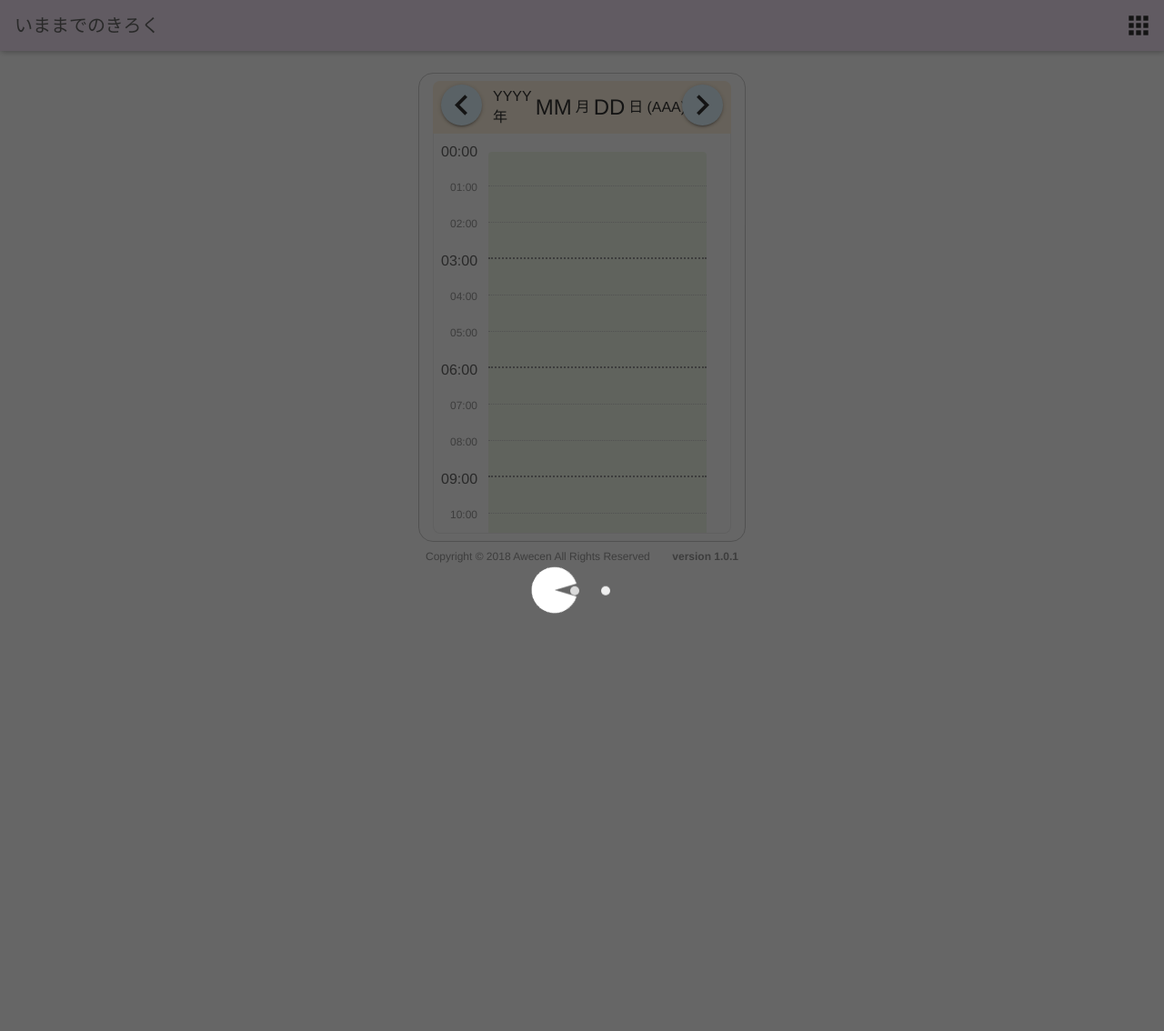
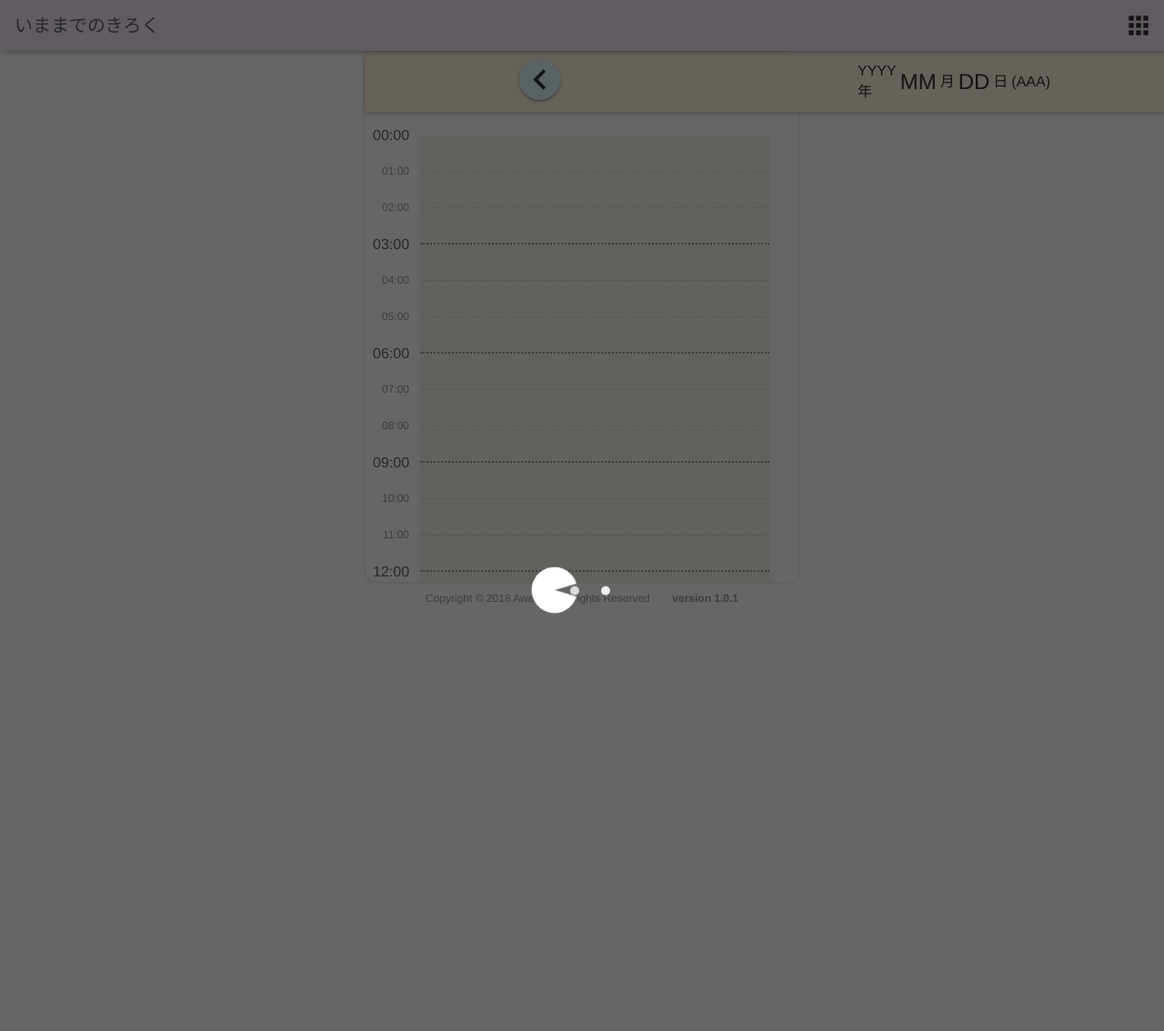
Before and after one commit to awecen/web.multi_switch, a Django app: template templates/multi_switch/logs.html in a window 1280 px wide. Shown: the top 1134 px of the page at 91% size. Run offline with Django 3.2, Linux system fonts and the light colour scheme; the template is opened without the code that fills it, so the values that code supplies are empty; some libraries are stand-ins or nearby versions.

Commit message:
#000015 Changed design of outer frame in body

```diff
--- a/static/multi_switch/css/base.css
+++ b/static/multi_switch/css/base.css
@@ -121,10 +121,13 @@ html{
 
 /* container */
 .container{
-    width: 360px;
-    border: 1px #cccccc solid;
+    width: 100%;
+    max-width: 480px;
+    min-width: 320px;
+    border: 1px #f0f0f0 solid;
     border-radius: 16px;
-    margin-top: 80px;
+    margin-top: 56px;
+    padding: 0;
 }
 
 /* ツールブロック */
--- a/static/multi_switch/css/logs.css
+++ b/static/multi_switch/css/logs.css
@@ -3,7 +3,6 @@
 /**********/
 .timer-body{
     /* 本体 */
-    padding: 8px 0px;
 }
 
 /************/
@@ -44,9 +43,11 @@
     flex-direction: row;
     justify-content: space-around;
     background-color: #fff3e0;
-    padding: 4px;
-    border-radius: 8px 8px 0 0;
-    position: relative;
+    padding: 8px;
+    position: fixed;
+    filter: drop-shadow(1px 1px 3px rgba(0,0,0,0.3));
+    width: 100%;
+    overflow: hidden;
 }
 
 .date-selector .previous-date i.disabled{
@@ -135,15 +136,16 @@
 /* Log Content - Common */
 /************************/
 .log-contents{
-    padding: 0px 8px 8px 8px;
-    display: flex;
-    flex-direction: row;
+    overflow-x: hidden;
     overflow-y: scroll;
-    height: 440px;
+    height: 520px;
     border-left: 1px #f0f0f0 solid;
     border-right: 1px #f0f0f0 solid;
     border-bottom: 1px #f0f0f0 solid;
     border-radius: 0 0 8px 8px;
+    float: left;
+    width: 100%;
+    margin-top: 64px;
 }
 
 /***********************/
@@ -152,7 +154,8 @@
 .log-contents .graph{
     display: flex;
     flex-direction: row;
-    width: 292px;
+    width: 100%;
+    margin: 8px;
 }
 .log-contents .graph .graph-scales{
     display: flex;
@@ -177,9 +180,9 @@
 }
 .log-contents .graph .graph-body{
     height: 1000px;
-    width: 240px;
-    margin-left: 12px;
+    margin: 0 40px 0 12px;
     padding: 20px 0;
+    width: inherit;
 }
 .log-contents .graph .graph-body .graph-base {
     height: 960px;
@@ -187,32 +190,27 @@
     border-radius: 4px;
     background-color: #f1f8e9;
 }
-.log-contents .graph .graph-lines{
-    width: 240px;
-    height: 900px;
-    padding-top: 18px;
-    position: relative;
-    left: -240px;
-}
-.log-contents .graph .graph-lines .scale-1{
+.log-contents .graph .graph-body .graph-base .scale-1{
     color: #666666;
     height: 40px;
     border-bottom: 2px #999999 dotted;
     width: inherit;
 }
-.log-contents .graph .graph-lines .scale-2{
+.log-contents .graph .graph-body .graph-base .scale-2{
     color: #999999;
     height: 40px;
     border-bottom: 1px #cccccc dotted;
     width: inherit;
 }
+
+
 /*****************+*****/
 /* Log Contents - Icon */
 /*****************+*****/
 .icons{
     position: relative;
-    top: 0;
-    left: -240px;
+    top: -988px;
+    left: 60px;
 }
 .graph-icon{
     position: absolute;
@@ -228,6 +226,7 @@
     padding: 8px;
     -webkit-box-shadow: 0 2px 2px 0 rgba(0,0,0,0.14), 0 3px 1px -2px rgba(0,0,0,0.12), 0 1px 5px 0 rgba(0,0,0,0.2);
     box-shadow: 0 2px 2px 0 rgba(0,0,0,0.14), 0 3px 1px -2px rgba(0,0,0,0.12), 0 1px 5px 0 rgba(0,0,0,0.2);
+    overflow: hidden;
 }
 
 .graph-icon.milk i{
@@ -338,8 +337,7 @@
     background-color: #ffffff;
     width: 360px;
     border-radius: 8px;
-    margin: 0 auto;
-    margin-top: 24px;
+    margin: 80px auto 0 auto;
 }
 
 .log-detail .detail-body .header{
--- a/static/multi_switch/js/logs.js
+++ b/static/multi_switch/js/logs.js
@@ -198,10 +198,15 @@ let TimerLogs = {
             return 0;
         });
 
-        // 1枠(40px=1時間)内に最大いくつアイコンが重なるかを算出
+        // 一番左にくるログのID
+        // 重なりがあればいくつ重なるか
+        // この２つを算出
         let basementTime = new Date(targetLogs.length > 0 ? targetLogs[0].switch_time: null);
-        let max_icons_in_a_row = 1;
-        let icons_in_a_row = 1;
+        let firstIconInfo = {
+                id: targetLogs.length > 0 ? targetLogs[0].id: null,
+                icons_in_a_row: 1,
+        };
+        let iconRowsInfo = [];
 
         for(let i = 1; i < targetLogs.length; i++){
             let nextLog = targetLogs[i];
@@ -213,46 +218,55 @@ let TimerLogs = {
                 seconds: delta.deltaSeconds,
             });
             if(deltaSeconds <= 3600){
-                icons_in_a_row += 1;
+                firstIconInfo.icons_in_a_row += 1;
                 if(i === targetLogs.length - 1){
-                    max_icons_in_a_row = icons_in_a_row;
+                    iconRowsInfo.push(firstIconInfo);
                 }
             }else{
-                max_icons_in_a_row = max_icons_in_a_row < icons_in_a_row ? icons_in_a_row : max_icons_in_a_row;
-                icons_in_a_row = 1;
+                iconRowsInfo.push(firstIconInfo);
+                // max_icons_in_a_row = max_icons_in_a_row < icons_in_a_row ? icons_in_a_row : max_icons_in_a_row;
+                firstIconInfo = {
+                    id: targetLogs[i].id,
+                    icons_in_a_row: 1,
+                };
                 basementTime = new Date(targetLogs[i].switch_time);
             };
         }
 
-        TimerLogs.limitsOfEveryLane = [];
-        if(6 < max_icons_in_a_row){
-            for(let i = 0 ; i < max_icons_in_a_row ; i++){
-                TimerLogs.limitsOfEveryLane.push(0);
+        let graphWidth = Math.floor($('.graph-base').width());
+
+        let targetLogsCounter = 0;
+        iconRowsInfo.forEach(function(iconRow){
+            let tempLeft = 0;
+            for(let i = 0; i < iconRow.icons_in_a_row; i++){
+                // Y軸は時分秒から出すだけ
+
+                let iconLog = targetLogs[i + targetLogsCounter];
+                let top = TimerLogs.calculateYPositionOfIcon(new Date(iconLog.switch_time));
+                let left = tempLeft;
+                if(iconRow.icons_in_a_row * 40 <= graphWidth){
+                    // 重ねなくても収まる場合
+                    tempLeft += 40;
+                } else {
+                    // 重ねないと収まらない場合
+                    tempLeft += Math.floor(graphWidth / iconRow.icons_in_a_row);
+                }
+                // アイコンdiv作成
+                let $icon = TimerLogs.createIconElement(iconLog.type);
+                // メモ引っ張るときに使うID
+                $icon.attr('row-id', iconLog.id);
+                // 配置位置属性付与
+                $icon.css({
+                    'top': top + 'px',
+                    'left': left + 'px',
+                });
+                // 画面上にappend
+                $('.log-contents .icons').append($icon);
+
             }
-        }else{
-            TimerLogs.limitsOfEveryLane.push(0);
-            TimerLogs.limitsOfEveryLane.push(0);
-            TimerLogs.limitsOfEveryLane.push(0);
-            TimerLogs.limitsOfEveryLane.push(0);
-            TimerLogs.limitsOfEveryLane.push(0);
-            TimerLogs.limitsOfEveryLane.push(0);
-        }
-
-
-        // 各アイコン配置
-        targetLogs.forEach(function(log){
-            // アイコンdiv作成
-            let $icon = TimerLogs.createIconElement(log.type);
-            // メモ引っ張るときに使うID
-            $icon.attr('row-id', log.id);
-            // 配置位置属性付与
-            TimerLogs.addPositionStyleOfIcon($icon, new Date(log.switch_time));
-            // 画面上にappend
-            $('.log-contents .icons').append($icon);
+            tempLeft = 0;
+            targetLogsCounter += iconRow.icons_in_a_row;
         });
-
-        // 制御値を初期化
-        TimerLogs.limitsOfEveryLane = [];
 
         // 出現アニメーションスタート
         TimerLogs.animateGraphIconAppearing(100);
@@ -316,7 +330,7 @@ let TimerLogs = {
         let m = dateObject.getMinutes();
         let s = dateObject.getSeconds();
 
-        return (h * 40) + Math.floor(((m * 60) + s) / 90);
+        return (h * 40) + Math.floor(((m * 60) + s) / 90) - 20;
     },
 
     /* 出現アニメーション */
--- a/templates/multi_switch/logs.html
+++ b/templates/multi_switch/logs.html
@@ -72,10 +72,6 @@
                 </div>
                 <div class="graph-body">
                     <div class="graph-base">
-
-                    </div>
-                </div>
-                <div class="graph-lines">
                         <div class="scale-2"></div>
                         <div class="scale-2"></div>
                         <div class="scale-1"></div>
@@ -99,6 +95,7 @@
                         <div class="scale-1"></div>
                         <div class="scale-2"></div>
                         <div class="scale-2"></div>
+                    </div>
                 </div>
             </div>
             <!-- アイコン -->
```
Also changed, not shown: static/multi_switch/css/main.css (+6 -2 lines). Lines whose indentation alone changed are shown as unchanged.
